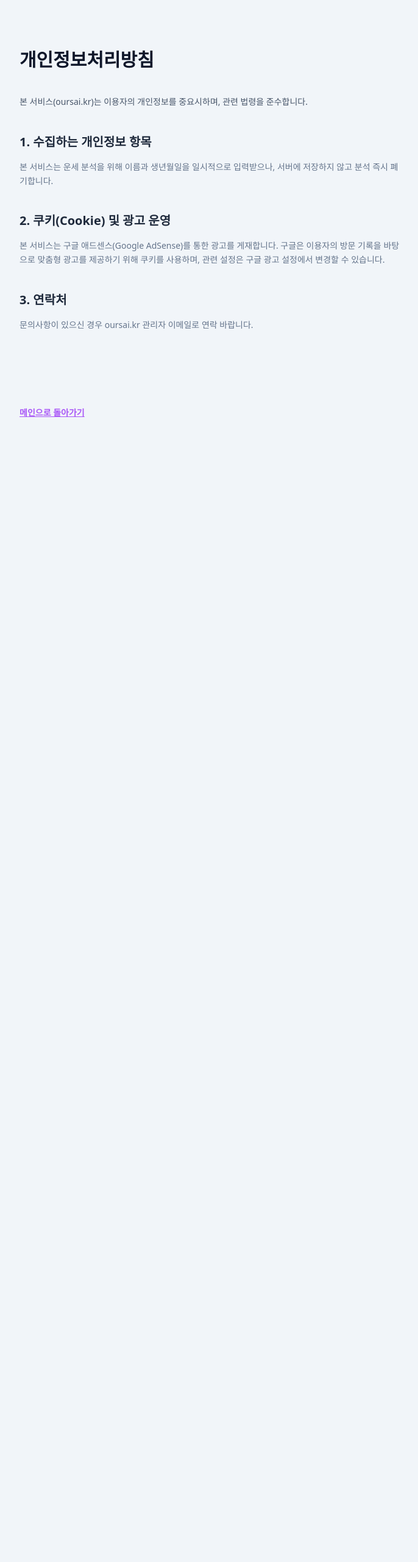
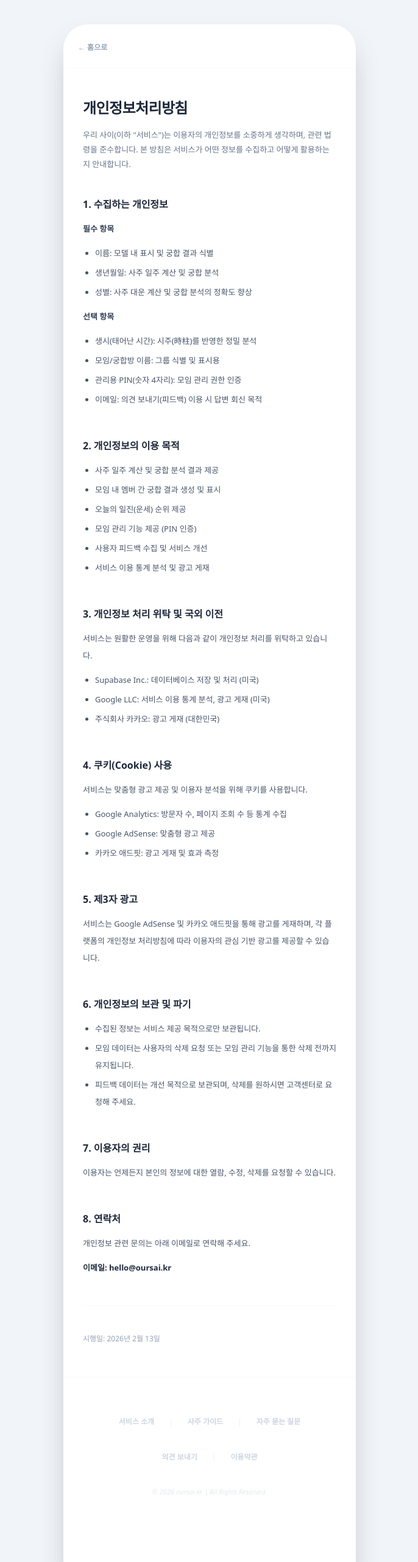
Before and after one commit to PLANB-John/oursai-web, a Next.js app: page /privacy in a window 1280 px wide. Shown: the top 2562 px of the page at 61% size, without its empty margins (296-982 px from the left). Before the commit the page ends 800 px from the top, so only its background shows below. Built offline with nearby package versions, Linux system fonts and the light colour scheme.

Commit message:
Update privacy.js

```diff
--- a/pages/privacy.js
+++ b/pages/privacy.js
@@ -1,22 +1,130 @@
 import React from 'react';
+import Head from 'next/head';
 
 export default function Privacy() {
   return (
-    <div className="max-w-2xl mx-auto py-20 px-6 text-slate-600 leading-relaxed text-sm">
-      <h1 className="text-3xl font-bold text-slate-900 mb-10">개인정보처리방침</h1>
-      <p className="mb-6">본 서비스(oursai.kr)는 이용자의 개인정보를 중요시하며, 관련 법령을 준수합니다.</p>
+    <div className="min-h-screen bg-slate-100 flex justify-center items-start sm:py-10 font-sans text-slate-800">
+      <Head>
+        <title>개인정보처리방침 | 우리 사이 (oursai.kr)</title>
+      </Head>
 
-      <h2 className="text-xl font-bold text-slate-800 mt-10 mb-4">1. 수집하는 개인정보 항목</h2>
-      <p className="mb-4 text-slate-500">본 서비스는 운세 분석을 위해 이름과 생년월일을 일시적으로 입력받으나, 서버에 저장하지 않고 분석 즉시 폐기합니다.</p>
+      <div className="w-full max-w-[480px] min-h-screen bg-white shadow-2xl flex flex-col relative overflow-hidden sm:rounded-[40px] pb-20">
 
-      <h2 className="text-xl font-bold text-slate-800 mt-10 mb-4">2. 쿠키(Cookie) 및 광고 운영</h2>
-      <p className="mb-4 text-slate-500">본 서비스는 구글 애드센스(Google AdSense)를 통한 광고를 게재합니다. 구글은 이용자의 방문 기록을 바탕으로 맞춤형 광고를 제공하기 위해 쿠키를 사용하며, 관련 설정은 구글 광고 설정에서 변경할 수 있습니다.</p>
+        {/* 상단 네비게이션 */}
+        <div className="px-6 py-6 border-b border-slate-50">
+          <a href="/" className="text-xs text-slate-400 font-bold hover:text-purple-400 transition-colors">
+            ← 홈으로
+          </a>
+        </div>
 
-      <h2 className="text-xl font-bold text-slate-800 mt-10 mb-4">3. 연락처</h2>
-      <p className="mb-4 text-slate-500">문의사항이 있으신 경우 oursai.kr 관리자 이메일로 연락 바랍니다.</p>
+        <main className="px-8 py-12 space-y-10">
+          <section className="space-y-4">
+            <h1 className="text-2xl font-black text-slate-800 tracking-tight">개인정보처리방침</h1>
+            <p className="text-[13px] text-slate-500 leading-6">
+              우리 사이(이하 "서비스")는 이용자의 개인정보를 소중하게 생각하며, 관련 법령을 준수합니다. 본 방침은 서비스가 어떤 정보를 수집하고 어떻게 활용하는지 안내합니다.
+            </p>
+          </section>
 
-      <div className="mt-20 pt-10 border-t border-slate-100">
-        <a href="/" className="text-purple-500 font-bold underline">메인으로 돌아가기</a>
+          <div className="space-y-12 text-[14px] leading-7 text-slate-600">
+
+            <section className="space-y-3">
+              <h2 className="font-bold text-slate-800 text-[16px]">1. 수집하는 개인정보</h2>
+              <p className="font-bold text-slate-700 text-[13px] mb-1">필수 항목</p>
+              <ul className="list-disc pl-5 space-y-1 text-[13px]">
+                <li>이름: 모델 내 표시 및 궁합 결과 식별</li>
+                <li>생년월일: 사주 일주 계산 및 궁합 분석</li>
+                <li>성별: 사주 대운 계산 및 궁합 분석의 정확도 향상</li>
+              </ul>
+              <p className="font-bold text-slate-700 text-[13px] mt-4 mb-1">선택 항목</p>
+              <ul className="list-disc pl-5 space-y-1 text-[13px]">
+                <li>생시(태어난 시간): 시주(時柱)를 반영한 정밀 분석</li>
+                <li>모임/궁합방 이름: 그룹 식별 및 표시용</li>
+                <li>관리용 PIN(숫자 4자리): 모임 관리 권한 인증</li>
+                <li>이메일: 의견 보내기(피드백) 이용 시 답변 회신 목적</li>
+              </ul>
+            </section>
+
+            <section className="space-y-3">
+              <h2 className="font-bold text-slate-800 text-[16px]">2. 개인정보의 이용 목적</h2>
+              <ul className="list-disc pl-5 space-y-1 text-[13px]">
+                <li>사주 일주 계산 및 궁합 분석 결과 제공</li>
+                <li>모임 내 멤버 간 궁합 결과 생성 및 표시</li>
+                <li>오늘의 일진(운세) 순위 제공</li>
+                <li>모임 관리 기능 제공 (PIN 인증)</li>
+                <li>사용자 피드백 수집 및 서비스 개선</li>
+                <li>서비스 이용 통계 분석 및 광고 게재</li>
+              </ul>
+            </section>
+
+            <section className="space-y-3">
+              <h2 className="font-bold text-slate-800 text-[16px]">3. 개인정보 처리 위탁 및 국외 이전</h2>
+              <p className="text-[13px]">서비스는 원활한 운영을 위해 다음과 같이 개인정보 처리를 위탁하고 있습니다.</p>
+              <ul className="list-disc pl-5 space-y-1 text-[13px]">
+                <li>Supabase Inc.: 데이터베이스 저장 및 처리 (미국)</li>
+                <li>Google LLC: 서비스 이용 통계 분석, 광고 게재 (미국)</li>
+                <li>주식회사 카카오: 광고 게재 (대한민국)</li>
+              </ul>
+            </section>
+
+            <section className="space-y-3">
+              <h2 className="font-bold text-slate-800 text-[16px]">4. 쿠키(Cookie) 사용</h2>
+              <p className="text-[13px]">서비스는 맞춤형 광고 제공 및 이용자 분석을 위해 쿠키를 사용합니다.</p>
+              <ul className="list-disc pl-5 space-y-1 text-[13px]">
+                <li>Google Analytics: 방문자 수, 페이지 조회 수 등 통계 수집</li>
+                <li>Google AdSense: 맞춤형 광고 제공</li>
+                <li>카카오 애드핏: 광고 게재 및 효과 측정</li>
+              </ul>
+            </section>
+
+            <section className="space-y-3">
+              <h2 className="font-bold text-slate-800 text-[16px]">5. 제3자 광고</h2>
+              <p className="text-[13px]">
+                서비스는 Google AdSense 및 카카오 애드핏을 통해 광고를 게재하며, 각 플랫폼의 개인정보 처리방침에 따라 이용자의 관심 기반 광고를 제공할 수 있습니다.
+              </p>
+            </section>
+
+            <section className="space-y-3">
+              <h2 className="font-bold text-slate-800 text-[16px]">6. 개인정보의 보관 및 파기</h2>
+              <ul className="list-disc pl-5 space-y-1 text-[13px]">
+                <li>수집된 정보는 서비스 제공 목적으로만 보관됩니다.</li>
+                <li>모임 데이터는 사용자의 삭제 요청 또는 모임 관리 기능을 통한 삭제 전까지 유지됩니다.</li>
+                <li>피드백 데이터는 개선 목적으로 보관되며, 삭제를 원하시면 고객센터로 요청해 주세요.</li>
+              </ul>
+            </section>
+
+            <section className="space-y-3">
+              <h2 className="font-bold text-slate-800 text-[16px]">7. 이용자의 권리</h2>
+              <p className="text-[13px]">이용자는 언제든지 본인의 정보에 대한 열람, 수정, 삭제를 요청할 수 있습니다.</p>
+            </section>
+
+            <section className="space-y-3">
+              <h2 className="font-bold text-slate-800 text-[16px]">8. 연락처</h2>
+              <p className="text-[13px]">개인정보 관련 문의는 아래 이메일로 연락해 주세요.</p>
+              <p className="text-[13px] font-bold text-slate-800">이메일: hello@oursai.kr</p>
+            </section>
+
+            <p className="text-[12px] text-slate-400 pt-10 border-t border-slate-50">
+              시행일: 2026년 2월 13일
+            </p>
+          </div>
+        </main>
+
+        {/* --- 우리 사이 고유 푸터 (일관성 유지) --- */}
+        <footer className="px-8 py-16 bg-white text-center space-y-10 border-t border-slate-50">
+          <div className="flex justify-center gap-6 text-[12px] text-slate-300 font-bold">
+            <a href="/intro" className="hover:text-purple-400">서비스 소개</a>
+            <span className="text-slate-100">|</span>
+            <a href="/guide" className="hover:text-purple-400">사주 가이드</a>
+            <span className="text-slate-100">|</span>
+            <a href="/faq" className="hover:text-purple-400">자주 묻는 질문</a>
+          </div>
+          <div className="flex justify-center gap-6 text-[12px] text-slate-300 font-bold">
+            <a href="/feedback" className="hover:text-purple-400">의견 보내기</a>
+            <span className="text-slate-100">|</span>
+            <a href="/terms" className="hover:text-purple-400">이용약관</a>
+          </div>
+          <p className="text-[11px] text-slate-200 font-medium italic">© 2026 oursai.kr | All Rights Reserved.</p>
+        </footer>
       </div>
     </div>
   );
```
